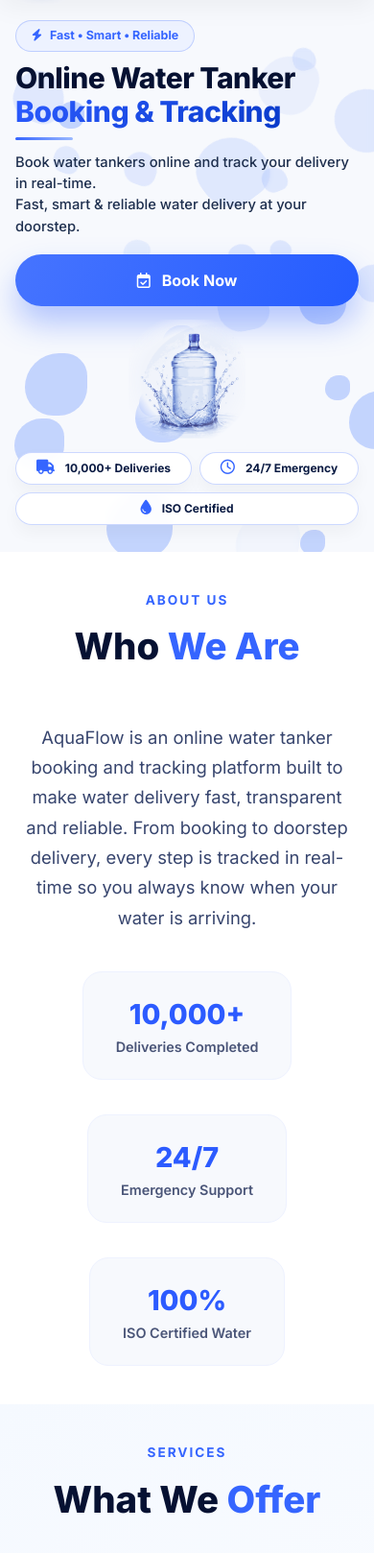
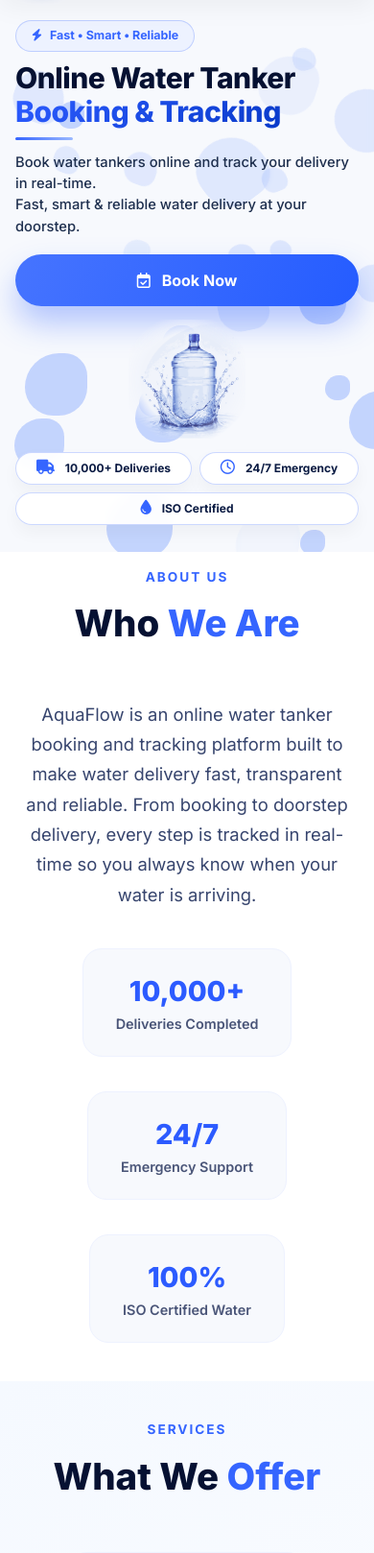
Before and after one commit to Kruthibhebbar/Aqua-Flow-Project, a Flask app: page / in a window 390 px wide. Shown: the part 69-1687 px from the top of the page at 96% size. Run offline with Flask 3, Linux system fonts and the light colour scheme.

Commit message:
Mobile View Change

```diff
--- a/templates/index.html
+++ b/templates/index.html
@@ -926,7 +926,9 @@
             /* the 90-100px top/bottom padding on these sections is what was
                showing up as a big blank strip right after the hero (e.g.
                before "About Us") — tighten it for mobile only. */
-            .about-wrap,
+            .about-wrap {
+                padding: 16px 5% 40px;
+            }
             .services-wrap {
                 padding: 40px 5%;
             }
```
